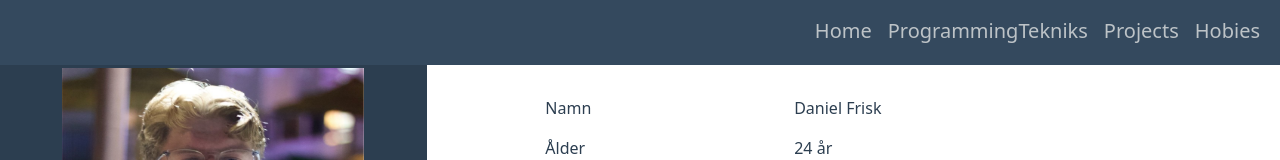
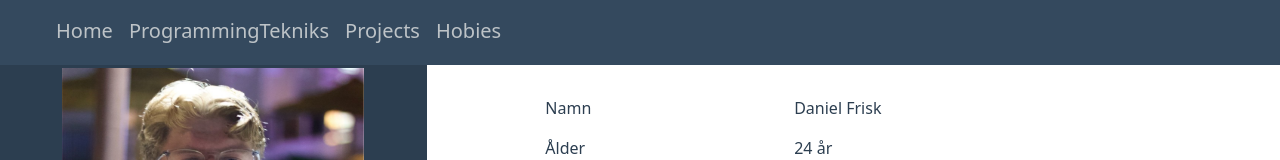
Before and after one commit to Dackefrsik/Daniel-Portfolio, a React (Vite) app in the folder cv-webbapp/: page / in a window 1280 px wide. Shown: the top 160 px of the page. Built offline with nearby package versions, Linux system fonts and the light colour scheme.

Commit message:
Navbar-toggler
Har ändrat positionen på togglern så den ligger längs högerkanten

```diff
--- a/cv-webbapp/src/mainParts/Navbar.jsx
+++ b/cv-webbapp/src/mainParts/Navbar.jsx
@@ -37,15 +37,15 @@ function Navbar() {
     return (
         <>
             <nav className="navbar navbar-expand-md fixed-top">
-                <div className="container-fluid d-flex justify-content-end">
-                    <div className="d-flex align-items-start d-flex justify-content-center">
-                        <button className={`ps-1 pe-1 pt-1 pb-1 custom-toggler ${isRounded ? "border-right-radius" : ""}`} type="button" data-bs-toggle="collapse" data-bs-target="#navbarNavAltMarkup" aria-controls="navbarNavAltMarkup" aria-expanded="false" aria-label="Toggle navigation" ref={menuButton} onClick={openMenu}>
+                <div className="w-100 d-md-block d-flex justify-content-end">
+                    <div className="d-flex align-items-start justify-content-end">
+                        <button className={`ms-5 ps-1 pe-1 pt-1 pb-1 custom-toggler ${isRounded ? "border-right-radius" : ""}`} type="button" data-bs-toggle="collapse" data-bs-target="#navbarNavAltMarkup" aria-controls="navbarNavAltMarkup" aria-expanded="false" aria-label="Toggle navigation" ref={menuButton} onClick={openMenu}>
                             <span className="navbar-toggler-top"></span>
                             <span className="navbar-toggler-middle"></span>
                             <span className="navbar-toggler-bottom"></span>
                         </button>
                         <div className={`collapse navbar-collapse ${isMenueOpen ? "Show" : ""} `} id="navbarNavAltMarkup" ref={collapseRef}>
-                            <div className="navbar-nav">
+                            <div className="ms-md-5 navbar-nav">
                                 <a className="active m-2" aria-current="page" href="#Home" onClick={closeMenue}>Home</a>
                                 <a className="m-2" href="#Tekniks" onClick={closeMenue}>ProgrammingTekniks</a>
                                 <a className="m-2" href="#Projects" onClick={closeMenue}>Projects</a>
```
